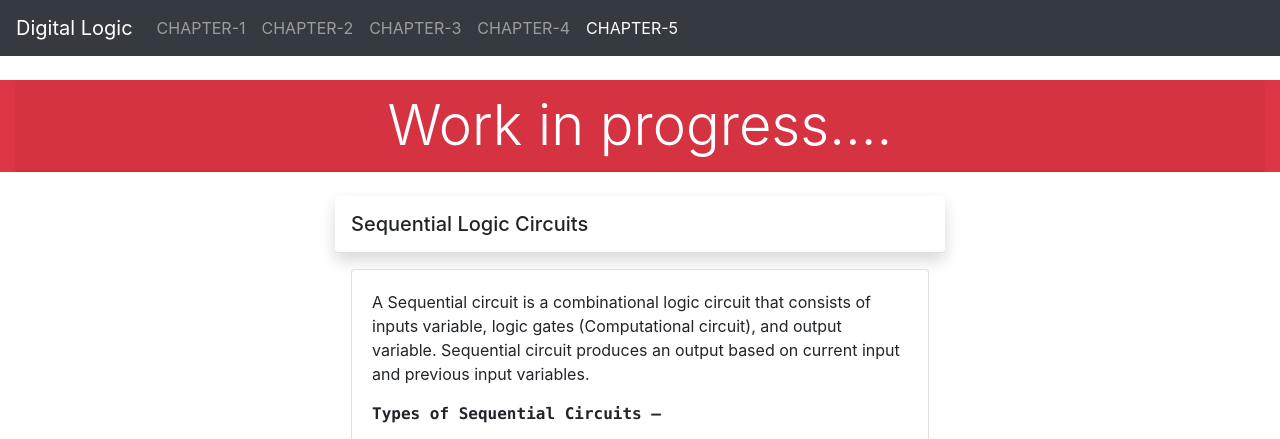
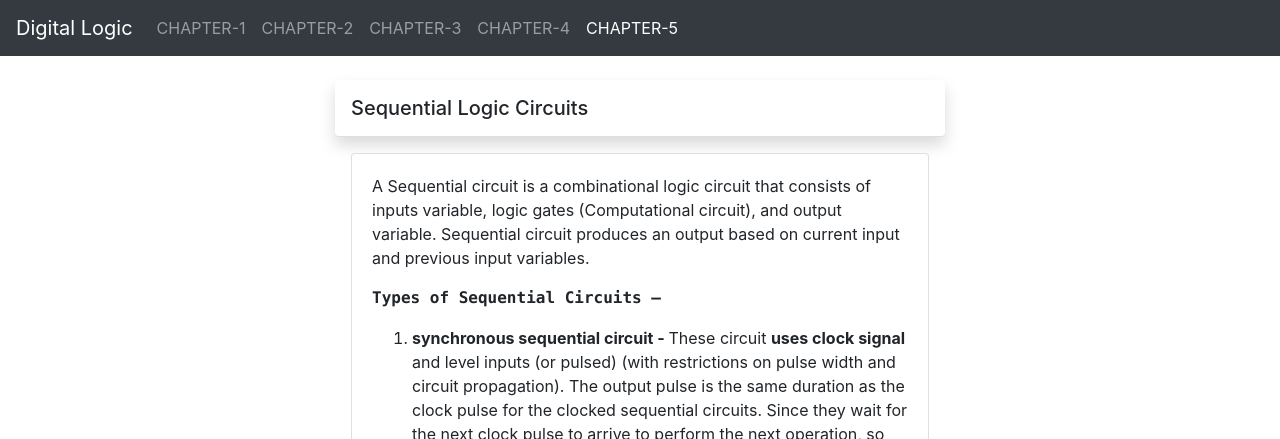
Before and after one commit to abhishek622/digital_Logic.github.io, a plain HTML site: page chapter5.html in a window 1280 px wide. Shown: the top 439 px of the page. Drawn offline with nearby package versions, Linux system fonts and the light colour scheme.

Commit message:
WIP removed

```diff
--- a/chapter5.html
+++ b/chapter5.html
@@ -39,10 +39,6 @@
     </nav>
     <br>
     <!-- main-content -->
-    <div class="col justify-content-center bg-danger text-white m-auto">
-        <h5 class="card-header text-center display-4">Work in progress....</h5>
-    </div>
-    <br>
     <div class="col-lg-6 justify-content-center m-auto">
         <h5 class="card-header shadow p-3 mb-2 bg-white rounded">Sequential Logic Circuits</h5>
         <div class="card m-3">
```
